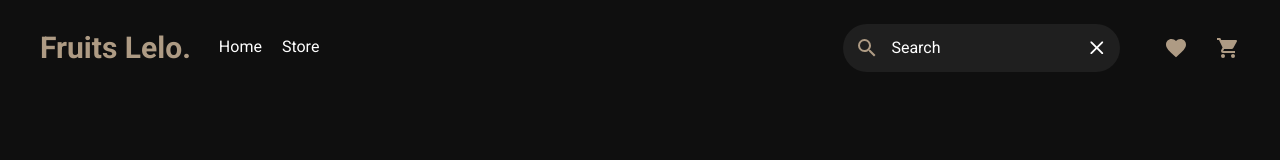
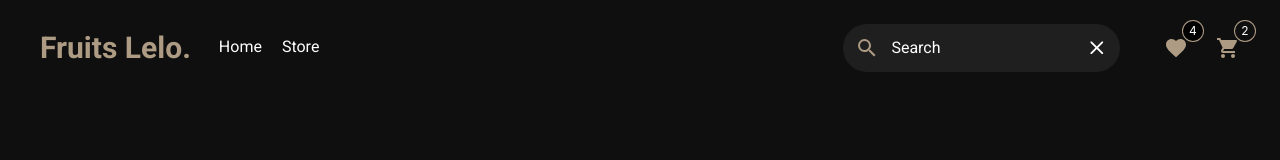
Before and after one commit to Hriday2406/fruits-lelo, a React (Vite) app: page / in a window 1280 px wide. Shown: the top 160 px of the page. Built offline with nearby package versions, Linux system fonts and the light colour scheme.

Commit message:
Header Styling v2 - Add Fav Count and Cart Count Icons

```diff
--- a/src/components/Header.jsx
+++ b/src/components/Header.jsx
@@ -1,15 +1,18 @@
 import Icon from "@mdi/react";
 import { mdiMagnify, mdiWindowClose, mdiHeart, mdiCart } from "@mdi/js";
-import { useRef, useState } from "react";
+import { useContext, useRef, useState } from "react";
 import { useNavigate } from "react-router";
 import { Link } from "react-router-dom";
-import { ConfigProvider, Popover } from "antd";
+import { Badge, ConfigProvider, Popover } from "antd";
 import CartCard from "./cartCard";
+import { CartContext, FavContext } from "./App";
 
 export default function Header() {
   const searchRef = useRef(null);
   const [searchValue, setSearchValue] = useState("");
   const navigate = useNavigate();
+  const { favs } = useContext(FavContext);
+  const { cart } = useContext(CartContext);
 
   return (
     <header className="flex justify-between px-10 py-6">
@@ -64,23 +67,32 @@ export default function Header() {
           />
         </form>
         <div className="flex gap-7">
+          <ConfigProvider
+            theme={{
+              token: {
+                colorBgElevated: "#0f0f0f",
+                colorBorderBg: "#AE9B84",
+              },
+            }}
+          >
+            <Badge count={favs.length} color="black" offset={[5, -5]} showZero>
               <Icon
                 path={mdiHeart}
                 size={1}
                 color="#ae9b84"
                 className="cursor-pointer transition-all hover:scale-125 hover:drop-shadow-[0_0_10px_#AE9B84]"
               />
-          <ConfigProvider
-            theme={{
-              token: {
-                colorBgElevated: "#0f0f0f",
-              },
-            }}
-          >
+            </Badge>
             <Popover
               content={<CartCard />}
               placement="bottomRight"
               arrow={false}
+            >
+              <Badge
+                count={cart.length}
+                color="#00000000"
+                offset={[5, -5]}
+                showZero
               >
                 <Icon
                   path={mdiCart}
@@ -91,6 +103,7 @@ export default function Header() {
                     navigate("/cart");
                   }}
                 />
+              </Badge>
             </Popover>
           </ConfigProvider>
         </div>
```
Lines whose indentation alone changed are shown as unchanged.
